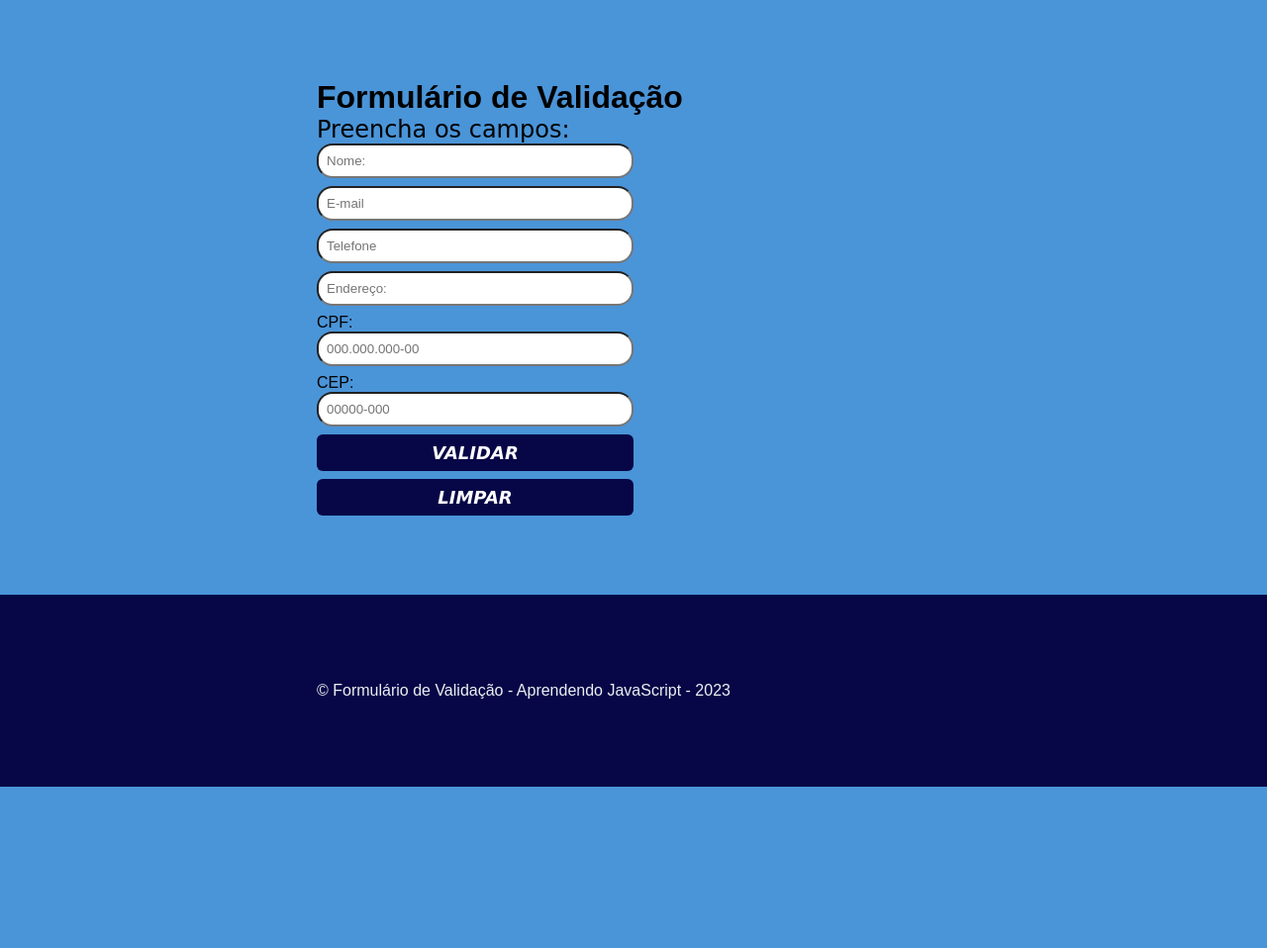
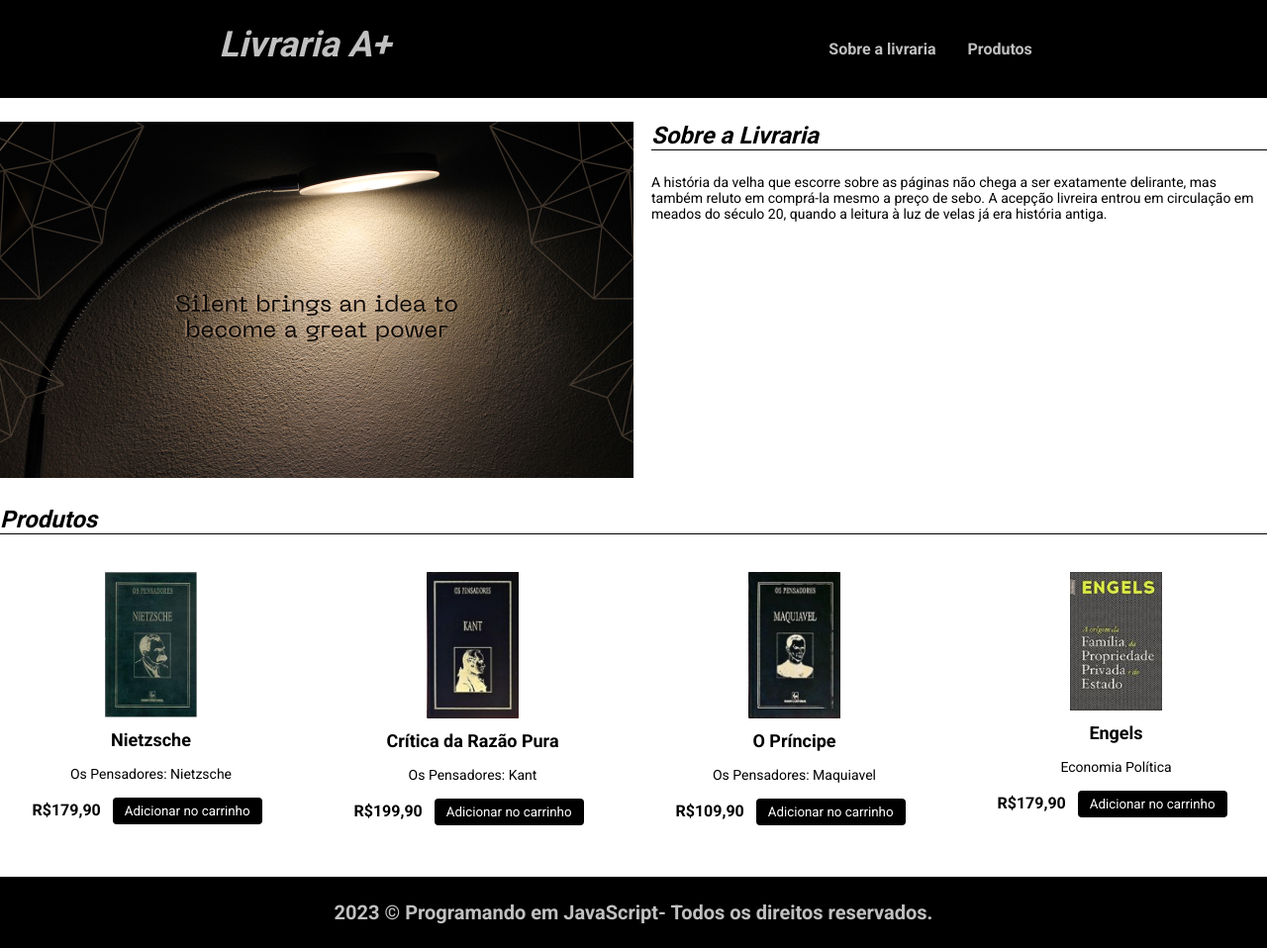
Before and after one commit to Xmaloe/Sites, a plain HTML site: page index.html in a window 1280 px wide. Shown: the whole page at 99% size. Before the commit the page ends 800 px from the top, so only its background shows below. Drawn offline with nearby package versions, Linux system fonts and the light colour scheme.

Commit message:
Livraria

```diff
--- a/index.html
+++ b/index.html
@@ -1,126 +1,341 @@
-<html lang="pt-BR">
+<!DOCTYPE html>
+<html lang="pt-br">
 <head>
     <meta charset="UTF-8">
-    <meta http-equiv="X-UA-Compatible" content="IE=edge">
     <meta name="viewport" content="width=device-width, initial-scale=1.0">
-    <title>Exercício jQueryPLugins</title>
+    <title>Canal Mobile</title>
+    <link rel="preconnect" href="https://fonts.googleapis.com">
+    <link rel="preconnect" href="https://fonts.gstatic.com" crossorigin>
+    <link href="https://fonts.googleapis.com/css2?family=Roboto:wght@400;700&display=swap" rel="stylesheet">
+    <title>Livraria A+</title>
 <style>
-        * {
+        *{
+            box-sizing: border-box;
             margin: 0;
             padding: 0;
-    box-sizing: border-box;
-    font-family: sans-serif;
-}
-        .css {
-    margin: 80px auto;
-    max-width: 640px;
-    width: 100%;
+            font-family: 'Roboto', sans-serif;
         }
 
-        header h1, h2, form button {
-    font-family: 'Bungee', cursive;
-    font-weight: normal;
-}
-        body {
-    background-color: rgb(74, 148, 216);
-}
-        form input,
-        form button {
-            display: block;
-            width: 320px;
-            margin-bottom: 8px;
-            padding: 8px;
-            border-radius: 16px;
+        .cabeçalho {
+        background-color: silver;
+        max-width: 1024px;
+        width: 100%;
+        margin: 0 auto;
     }
 
-        form button {
-        background-color: #070647;
-        border: none;
-        text-transform: uppercase;
-        color: #fff;
-        font-weight: bold;
-        font-size: 18px;
-        font-style: italic;
-        cursor: pointer;
-        border-radius: 6px;
+    header{
+        background-color: black;
+        padding: 8px;
+        margin: 0 auto;
+        display: flex;
+        justify-content: space-around;
+        list-style: none;
     }
 
-    button:hover {
-        background-color: #108b8b;
+    ul{
+        list-style: none;
+        display: flex;
+        justify-content: space-around;
+        padding: 16px;
     }
 
-    footer {
-        background-color: #070647;
-        color: #ecf0f1;
-        padding: 8px 0;
+    ul li{
+        padding: 16px;
+    }
+
+    ul li a{
+        font-weight: bold;
+        text-decoration: none;
+        color: silver;
+    }
+
+    h1 {
+        color: silver;
+        font-size: 36px;
+        font-style: italic;
+        padding: 16px;
+    }
+
+    main{
+        display: flex;
+        justify-content: space-around;
+        padding: 24px 0;
+    }
+
+    .principal{
+        padding: 0 18px;
+        padding-right: 0;
+    }
+
+    main p{
+        font-size: 14px;
+        margin-top: 24px;
+    }
+
+    h2{
+        padding:  0;
+        font-style: italic;
+        color: black;
+        border-bottom: 1px solid black;
+    }
+
+    section{
+        display:grid;
+        grid-template-columns: repeat(4, 1fr);
+        gap: 20px;
+    }
+
+    .produto {
+        text-align: center;
+        padding: 20px;
+        border: none;
+        border-radius: 8px;
+    }
+
+    section img {
+        padding-top: 18px;
+        max-width: 125px;
+        width: 100;
+    }
+
+    .produto h3 {
+        margin: 8px 0;
+        font-size: 18px;
+    }
+
+    .produto p {
+        margin: 8px 0;
+        font-size: 14px;
+    }
+
+    .produto button {
+        margin-top: 8px;
+        padding: 6px 12px;
+        background-color: black;
+        color: white;
+        border: none;
+        cursor: pointer;
+        border-radius: 4px;
+    }
+
+    .produto button:hover {
+        background-color: blue;
+    }
+
+    .direitos-reservados{
+        padding: 24px 24px;
+        margin-top: 24px;
+        background-color: black;
+        color: silver;
+        text-align: center;
+        font-size: 20px;
+        font-weight: bold;
+    }
+
+    @media screen and (max-width: 767px) {
+
+    .container-principal{
+        align-items: center;
+        display: block;
+        max-width: 95%;
+    }
+
+    header{
+        background-color: black;
+        display: block;
+        list-style: none;
+    }
+
+    h1{
+        text-align: center;
+    }
+
+    main{
+        max-width: 100%;
+        display: block;
+        padding: 24px 0;
+    }
+
+    main h2{
+        padding: 16px;
+        font-style: italic;
+        color: black;
+        border-bottom: 1px solid black;
+        margin-right: 48px;
+    }
+
+    main img{
+        padding-left: 16px;
+        max-width: 95%;
+        display: block;
+    }
+
+    main p{
+        margin-right: 24px;
+    }
+
+    section{
+        display:block;
+    }
+
+    section img{
+        padding-top: 36px;
+        padding-left: 16px;
+        max-width: 95%;
+    }
+
+    h3{
+        margin: 16px;
+    }
+
+    section p{
+        margin: 16px;
+        padding-top: 8px;
+    }
+
+    button{
+    margin:8px;
+    }
+
     }
 
 
+    @media screen and (min-width: 768px) and (max-width: 1023px) {
+
+    .container-principal{
+        align-items: center;
+        display: block;
+        max-width: 95%;
+    }
+
+    header{
+        background-color: black;
+        display: flex;
+        justify-content: space-around;
+        list-style: none;
+    }
+
+    main{
+        max-width: 100%;
+        display: block;
+        padding: 24px 0;
+    }
+
+    main img{
+        padding-left: 50px;
+        max-width: 90%;
+        width: 100%;
+        display: block;
+    }
+
+    main h2{
+        padding: 16px;
+        font-style: italic;
+        color: black;
+        border-bottom: 1px solid black;
+    }
+
+    main p{
+        margin-right: 50px;
+    }
+
+    .tablet{
+        width: 100%;
+        display:inline-block;
+        justify-content: space-between;
+    }
+
+    section{
+        display: flex;
+        grid-template-columns: repeat(2, 100%);
+    }
+
+    }
+
+    section img{
+        max-width: 35%;
+        width: 35%;
+    }
+
+    h3{
+        margin: 16px;
+    }
+
+    section p{
+        margin: 2px;
+        padding-top: 8px;
+    }
+
+    button{
+        margin:8px;
+    }
     </style>
 </head>
 <body>
-    <div class="css">
-        <header></header>
-        <h1>Formulário de Validação</h1>
-        <h2>Preencha os campos:</h2>
-        <form class="form-campo">
-            <input type="text" id="nome" name="nome" placeholder="Nome:" required />
-            <input type="email" id="email" name="email" placeholder="E-mail"/>
-            <input type="tel" id="telefone" name="telefone" placeholder="Telefone" required />
-            <input type="text" id="estado" name="estado" placeholder="Endereço:" required>
-            <label for="cpf">CPF:</label>
-            <input type="text" id="cpf" name="cpf" pattern="\d{3}\.\d{3}\.\d{3}-\d{2}" placeholder="000.000.000-00" required>
-            <label for="cep">CEP:</label>
-            <input type="text" id="cep" name="cep" pattern="\d{5}-\d{3}" placeholder="00000-000" required>
-            <button type="submit">Validar</button>
-            <button type="reset">Limpar</button>
-        </form>
+    <div class="container">
+        <header>
+            <div>
+                <h1>Livraria A+</h1>
             </div>
-    <script type="text/javascript" src="//code.jquery.com/jquery-1.11.0.min.js"></script>
-    <script type="text/javascript" src="//code.jquery.com/jquery-migrate-1.2.1.min.js"></script>
-    <script type="text/javascript" src="//cdn.jsdelivr.net/npm/slick-carousel@1.8.1/slick/slick.min.js"></script><!--slide das imagens-->
-    <script src="./jquery.mask.min.js"></script>
-    <script src="jquery.validate.min.js"></script>
-    <script src="messages_pt_BR.min.js"></script>
-    <script>
-
-            $('#telefone').mask('(00) 00000-0000')
-            $('#cep').mask('00000-000');
-            $('#cpf').mask('000.000.000-00');
-
-            $('form').validate({
-            rules: {
-            nome: {
-                required: true
-            },
-            email: {
-                required: true,
-                email: true
-            },
-            telefone: {
-                required: true
-            }
-            },
-            messages: {
-            nome: 'Por favor, insira o seu nome'
-            },
-            submitHandler: function (form) {
-                console.log(form)
-            },
-            invalidHandler: function (e, validador) {
-                let camposObrigatorios = validador.numberOfInvalids()
-                if(camposObrigatorios) {
-                    alert(`Existem ${camposObrigatorios} campos incorretos`)
-                }
-            }
-        })
-    </script>
-    <footer>
-        <div class="css">
+            <nav>
+                <div>
+                    <ul>
+                        <li>
+                            <a href="#">Sobre a livraria</a>
+                        </li>
+                        <li>
+                            <a href="#">Produtos</a>
+                        </li>
+                    </ul>
+                </div>
+            </nav>
+        </header>
+    <main>
+        <div>
+            <img src="Principal.png" id="imagem" alt="Fachada da Livraria">
+        </div>
+        <div class="principal">
+            <h2>Sobre a Livraria</h2>
                 <p>
-                &copy; Formulário de Validação - Aprendendo JavaScript - 2023
+                    A história da velha que escorre sobre as páginas não chega a ser exatamente delirante, mas também reluto em comprá-la mesmo a preço de sebo. A acepção livreira entrou em circulação em meados do século 20, quando a leitura à luz de velas já era história antiga.
                 </p>
         </div>
+    </main>
+        <h2>Produtos</h2>
+        <section>
+            <div class="produto">
+                <img src="Nitzsche.png" alt="Os Pensadores: Nietzsche">
+                <h3>Nietzsche</h3>
+                <p>Os Pensadores: Nietzsche</p>
+                <strong>R$179,90</strong>
+                <button type="button">Adicionar no carrinho</button>
+            </div>
+            <div class="produto">
+                <img src="Kant.png" alt="Os Pensadores - Kant: Crítica da Razão Pura">
+                <h3>Crítica da Razão Pura</h3>
+                <p>Os Pensadores: Kant</p>
+                <strong>R$199,90</strong>
+                <button type="button">Adicionar no carrinho</button>
+            </div>
+            <div class="produto">
+                <img src="Maquiavel.png" alt="Os Pensadores: Maquiavel - O Príncipe - Escritos Políticos">
+                <h3>O Príncipe</h3>
+                <p>Os Pensadores: Maquiavel</p>
+                <strong>R$109,90</strong>
+                <button type="button">Adicionar no carrinho</button>
+            </div>
+            <div class="produto">
+                <img src="Engels.png" alt="A origem da família, da Propriedade Privada e do Estado">
+                <h3>Engels</h3>
+                <p>Economia Política</p>
+                <strong>R$179,90</strong>
+                <button type="button">Adicionar no carrinho</button>
+            </div>
+        </section>
+    </main>
+    <footer>
+        <p class="direitos-reservados">2023 &copy; Programando em JavaScript- Todos os direitos reservados.</p>
     </footer>
+</div>
 </body>
 </html>
```
Also changed, not shown: Engels.png (added), Kant.png (added), Maquiavel.png (added), Nitzsche.png (added), Principal.png (added). Lines whose indentation alone changed are shown as unchanged.
